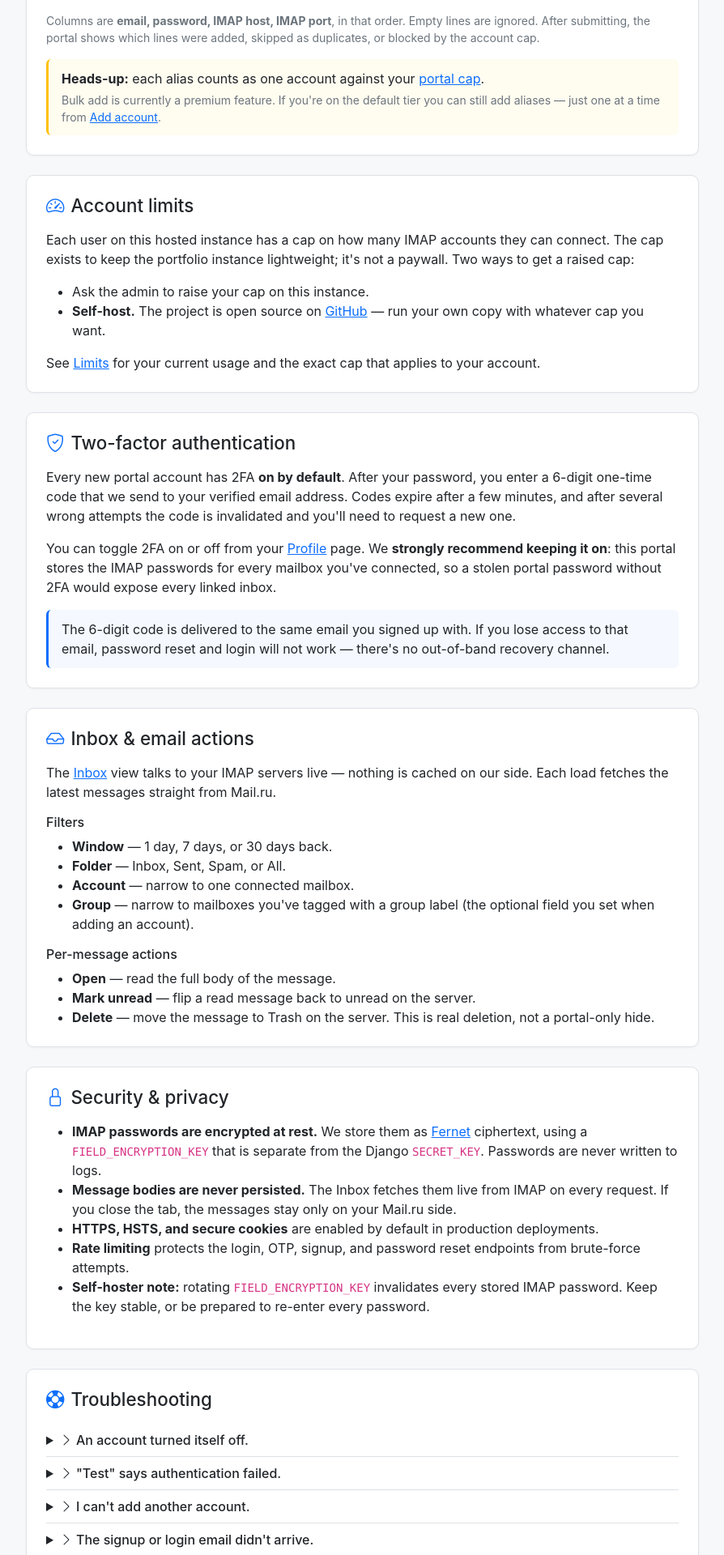
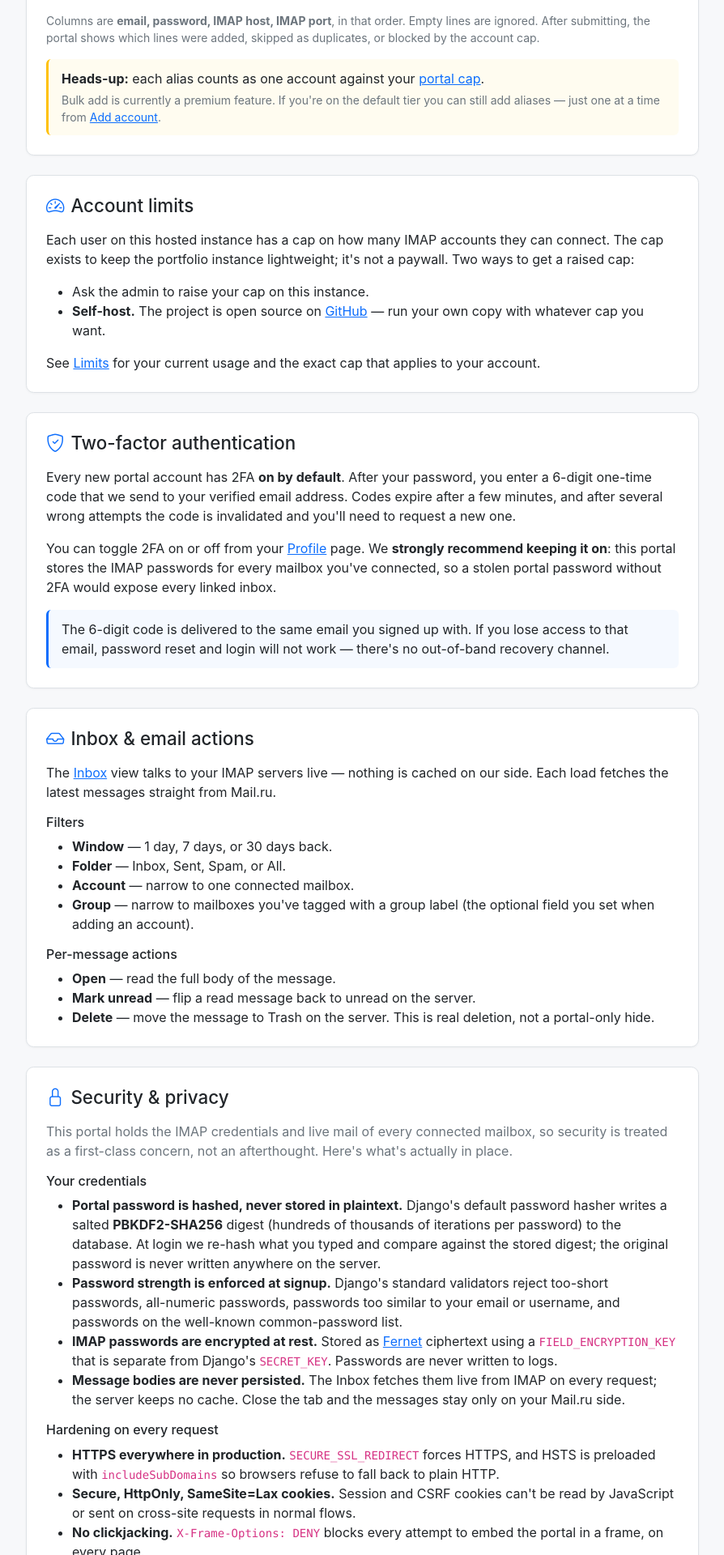
Before and after one commit to scripts-and-tables/emails-manager, a Django app: template core/templates/core/guide.html in a window 1280 px wide. Shown: the part 2480-4400 px from the top of the page at 81% size, without its empty margins (335-1229 px from the left). Run offline with Django 5.2, Linux system fonts and the light colour scheme; the template is opened without the code that fills it, so the values that code supplies are empty.

Commit message:
Expand Guide security section, drop Troubleshooting
Restructure Security into three labelled groups (Your credentials,
Hardening on every request, Self-hoster note) and surface what's
actually implemented: PBKDF2-SHA256 portal password hashing, signup
validators, HSTS, secure cookies, X-Frame-Options DENY, nosniff,
Referrer-Policy same-origin, no-cache HTML middleware, auth-endpoint
rate limiting. Remove the Troubleshooting section and its TOC entry
since its points are surfaced inline elsewhere in the app; also drop
the now-unused .guide-faq CSS.

Co-Authored-By: Claude Opus 4.7 (1M context) <noreply@anthropic.com>

```diff
--- a/core/templates/core/guide.html
+++ b/core/templates/core/guide.html
@@ -51,14 +51,6 @@
     border-left-color: #ffc107;
     background: rgba(255, 193, 7, .06);
   }
-  .guide-faq summary {
-    cursor: pointer;
-    font-weight: 500;
-    padding: .5rem 0;
-  }
-  .guide-faq summary:hover { color: var(--bs-primary); }
-  .guide-faq[open] summary { color: var(--bs-primary); }
-  .guide-faq + .guide-faq { border-top: 1px solid var(--bs-border-color); }
   .guide-kbd {
     background: var(--bs-tertiary-bg);
     border: 1px solid var(--bs-border-color);
@@ -88,7 +80,6 @@
             <li class="list-group-item"><a href="#two-factor" class="text-decoration-none">Two-factor authentication</a></li>
             <li class="list-group-item"><a href="#inbox" class="text-decoration-none">Inbox & email actions</a></li>
             <li class="list-group-item"><a href="#security" class="text-decoration-none">Security & privacy</a></li>
-            <li class="list-group-item"><a href="#troubleshooting" class="text-decoration-none">Troubleshooting</a></li>
           </ul>
         </div>
       </div>
@@ -403,93 +394,81 @@ alias3@list.ru,app-password,imap.mail.ru,993</code></pre>
     <section id="security" class="card card-soft mb-4 guide-section">
       <div class="card-body p-4">
         <h2><i class="bi bi-lock text-primary me-2"></i>Security &amp; privacy</h2>
+        <p class="text-secondary">
+          This portal holds the IMAP credentials and live mail of every connected
+          mailbox, so security is treated as a first-class concern, not an
+          afterthought. Here's what's actually in place.
+        </p>
+
+        <h3 class="h6 mt-3">Your credentials</h3>
         <ul>
           <li>
-            <strong>IMAP passwords are encrypted at rest.</strong> We store them as
+            <strong>Portal password is hashed, never stored in plaintext.</strong>
+            Django's default password hasher writes a salted
+            <strong>PBKDF2-SHA256</strong> digest (hundreds of thousands of iterations
+            per password) to the database. At login we re-hash what you typed and
+            compare against the stored digest; the original password is never written
+            anywhere on the server.
+          </li>
+          <li>
+            <strong>Password strength is enforced at signup.</strong> Django's standard
+            validators reject too-short passwords, all-numeric passwords, passwords
+            too similar to your email or username, and passwords on the well-known
+            common-password list.
+          </li>
+          <li>
+            <strong>IMAP passwords are encrypted at rest.</strong> Stored as
             <a href="https://cryptography.io/en/latest/fernet/"
-               target="_blank" rel="noopener noreferrer">Fernet</a> ciphertext, using a
-            <code>FIELD_ENCRYPTION_KEY</code> that is separate from the Django
+               target="_blank" rel="noopener noreferrer">Fernet</a> ciphertext using
+            a <code>FIELD_ENCRYPTION_KEY</code> that is separate from Django's
             <code>SECRET_KEY</code>. Passwords are never written to logs.
           </li>
           <li>
             <strong>Message bodies are never persisted.</strong> The Inbox fetches them
-            live from IMAP on every request. If you close the tab, the messages stay
-            only on your Mail.ru side.
+            live from IMAP on every request; the server keeps no cache. Close the tab
+            and the messages stay only on your Mail.ru side.
+          </li>
+        </ul>
+
+        <h3 class="h6 mt-3">Hardening on every request</h3>
+        <ul>
+          <li>
+            <strong>HTTPS everywhere in production.</strong>
+            <code>SECURE_SSL_REDIRECT</code> forces HTTPS, and HSTS is preloaded with
+            <code>includeSubDomains</code> so browsers refuse to fall back to plain HTTP.
           </li>
           <li>
-            <strong>HTTPS, HSTS, and secure cookies</strong> are enabled by default in
-            production deployments.
+            <strong>Secure, HttpOnly, SameSite=Lax cookies.</strong> Session and CSRF
+            cookies can't be read by JavaScript or sent on cross-site requests in
+            normal flows.
           </li>
           <li>
-            <strong>Rate limiting</strong> protects the login, OTP, signup, and password
-            reset endpoints from brute-force attempts.
+            <strong>No clickjacking.</strong> <code>X-Frame-Options: DENY</code> blocks
+            every attempt to embed the portal in a frame, on every page.
           </li>
           <li>
-            <strong>Self-hoster note:</strong> rotating <code>FIELD_ENCRYPTION_KEY</code>
-            invalidates every stored IMAP password. Keep the key stable, or be prepared
-            to re-enter every password.
+            <strong>No MIME sniffing, minimal referrer leakage.</strong>
+            <code>X-Content-Type-Options: nosniff</code> and
+            <code>Referrer-Policy: same-origin</code> are set explicitly.
+          </li>
+          <li>
+            <strong>No HTML caching.</strong> A custom no-cache middleware tags every
+            HTML response so logged-in pages don't sit in proxy or browser caches
+            after you log out.
+          </li>
+          <li>
+            <strong>Rate limiting on auth endpoints.</strong> Login, signup, OTP entry,
+            OTP resend, and password reset all have per-user / per-IP budgets backed
+            by Django's cache; abusive bursts get blocked.
           </li>
         </ul>
-      </div>
-    </section>
 
-    <section id="troubleshooting" class="card card-soft mb-4 guide-section">
-      <div class="card-body p-4">
-        <h2><i class="bi bi-life-preserver text-primary me-2"></i>Troubleshooting</h2>
-
-        <details class="guide-faq">
-          <summary><i class="bi bi-chevron-right me-1"></i>An account turned itself off.</summary>
-          <p class="small text-secondary mb-2">
-            Repeated connection failures auto-disable an account so we stop hammering
-            Mail.ru with bad credentials. Re-enable it from
-            <a href="{% url 'core:accounts_list' %}">Accounts</a> (toggle the switch),
-            then update the password if Mail.ru rejected the old one.
-          </p>
-        </details>
-
-        <details class="guide-faq">
-          <summary><i class="bi bi-chevron-right me-1"></i>"Test" says authentication failed.</summary>
-          <p class="small text-secondary mb-2">
-            Three things to check:
-          </p>
-          <ol class="small text-secondary mb-2">
-            <li>IMAP access is turned <em>on</em> in Mail.ru's settings.</li>
-            <li>If Mail.ru-side 2FA is on, you're using an application password — not
-            the account password.</li>
-            <li>Host is <span class="guide-kbd">imap.mail.ru</span> and port is
-            <span class="guide-kbd">993</span>.</li>
-          </ol>
-        </details>
-
-        <details class="guide-faq">
-          <summary><i class="bi bi-chevron-right me-1"></i>I can't add another account.</summary>
-          <p class="small text-secondary mb-2">
-            You've hit your account cap. See <a href="#limits">Account limits</a> or
-            visit <a href="{% url 'core:limits' %}">Limits</a> to view your usage.
-          </p>
-        </details>
-
-        <details class="guide-faq">
-          <summary><i class="bi bi-chevron-right me-1"></i>The signup or login email didn't arrive.</summary>
-          <p class="small text-secondary mb-2">
-            Check the Spam folder first — first-time messages from a new domain often
-            land there. If it's still missing after a couple of minutes, request a new
-            code (login) or resend the verification link (signup). If you're
-            self-hosting, also confirm that <code>RESEND_API_KEY</code> and
-            <code>RESEND_FROM_EMAIL</code> are set and the sender domain is verified in
-            Resend.
-          </p>
-        </details>
-
-        <details class="guide-faq">
-          <summary><i class="bi bi-chevron-right me-1"></i>I changed my Mail.ru password — what now?</summary>
-          <p class="small text-secondary mb-2">
-            Each connected account has an <strong>Update password</strong> action on
-            the <a href="{% url 'core:accounts_list' %}">Accounts</a> page. Set the new
-            value there; we'll re-encrypt and store it. The old ciphertext is replaced
-            in place.
-          </p>
-        </details>
+        <h3 class="h6 mt-3">Self-hoster note</h3>
+        <p class="mb-0">
+          Rotating <code>FIELD_ENCRYPTION_KEY</code> invalidates every stored IMAP
+          password. Keep the key stable, or be prepared to re-enter every password
+          after the rotation.
+        </p>
       </div>
     </section>
 
```
